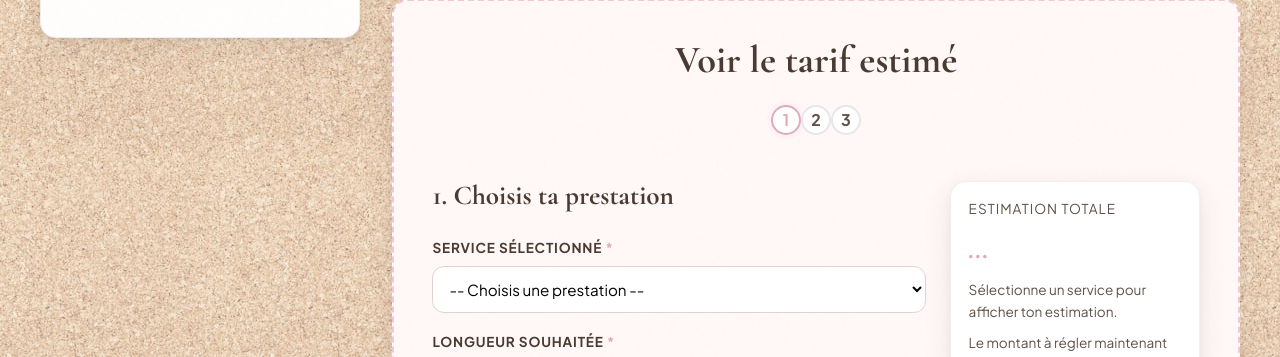
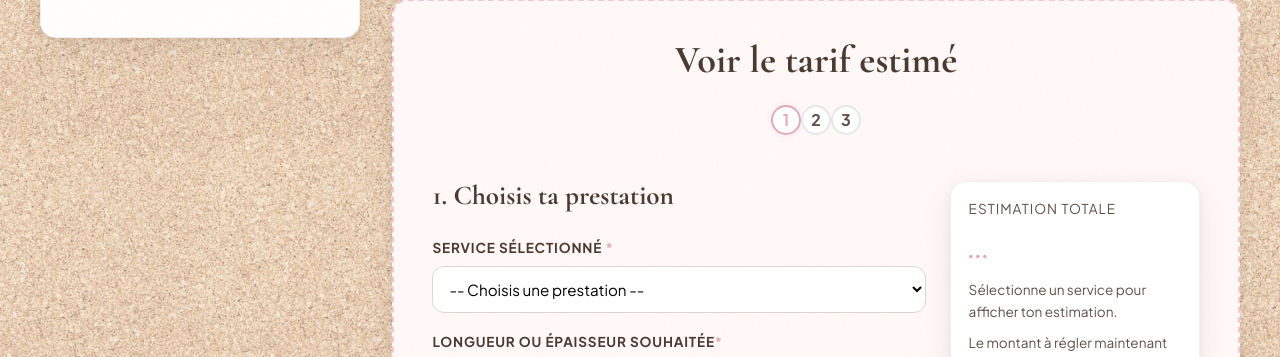
Before and after one commit to jafty/chateau_rose, a Django app: template templates/interface/provider_detail.html in a window 1280 px wide. Shown: the part 1425-1782 px from the top of the page. Run offline with Django 5.2, Linux system fonts and the light colour scheme; the template is opened without the code that fills it, so the values that code supplies are empty; some libraries are stand-ins or nearby versions.

Commit message:
Update label for hair length field in booking form

```diff
--- a/templates/interface/partials/provider_standard_booking_form_fields.html
+++ b/templates/interface/partials/provider_standard_booking_form_fields.html
@@ -24,7 +24,7 @@
                                 </div>
 
                                 <div class="form-field full-width" data-hair-length-field hidden>
-                                    <label for="hair_length">Longueur souhaitée <span class="required-mark">*</span></label>
+                                    <label for="hair_length">Longueur ou épaisseur souhaitée<span class="required-mark">*</span></label>
                                     <select name="hair_length" id="hair_length" required disabled>
                                         <option value="" selected disabled>Choisis d'abord un service</option>
                                     </select>
```
